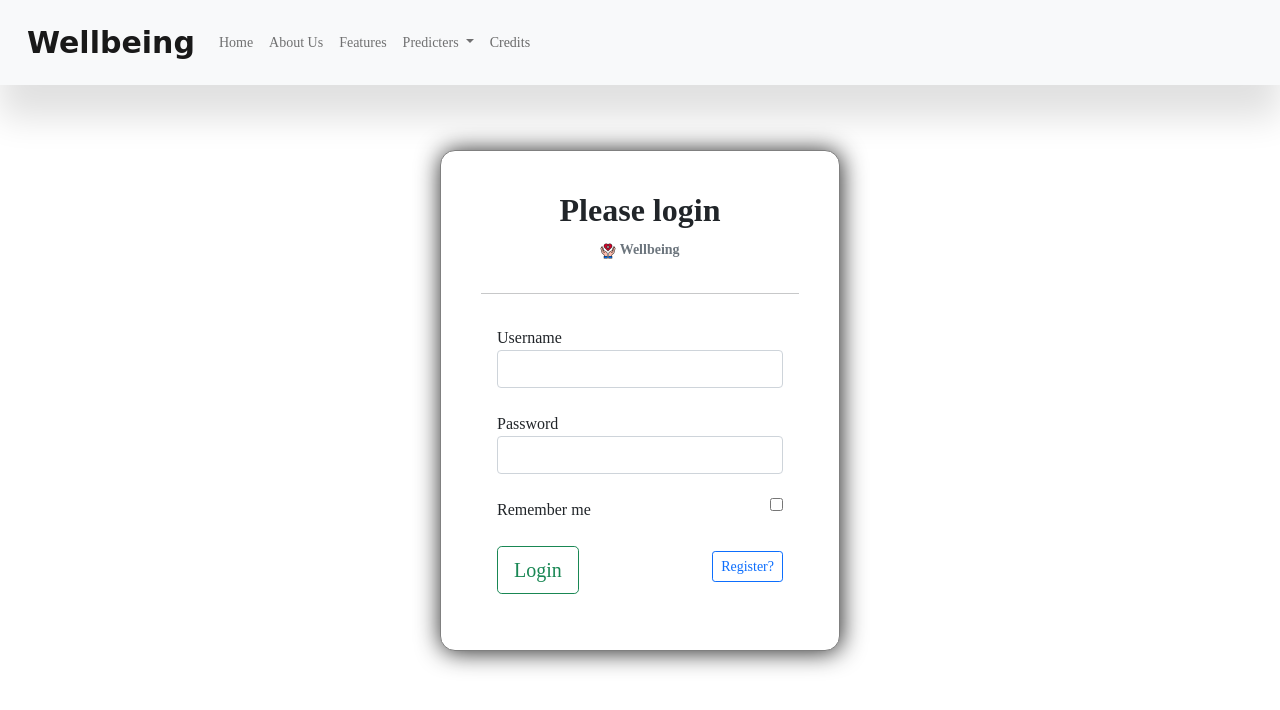
After one commit to ahmishra/Wellbeing, a Flask app: page /login in a window 1280 px wide. The commit adds this page. Shown: the top 710 px of the page. Run offline with Flask 2, Linux system fonts and the light colour scheme; parts of the project's set-up code (start-up, migrations or seed data) failed here and were passed over; some libraries are stand-ins or nearby versions; some web fonts are replaced.

Commit message:
Added login and register forn

```diff
--- a/main.py
+++ b/main.py
@@ -2,12 +2,33 @@
 from flask import render_template, request, Flask
 from joblib import load
 from pandas import read_csv
+from flask_wtf import FlaskForm
+from wtforms import StringField, PasswordField, BooleanField
+from wtforms.validators import InputRequired, Email, Length
+
+
+
+
+
+
+
+
+
+# Initializing App
+app = Flask(__name__)
+app.config["SECRET_KEY"] = "secret"
+
+
+
+
+
+
+
 
 # Global Variables
 model_health_insurance = load("Models/health_insurance_model.joblib")
 scaler_health_insurance = load("Models/health_insurance_scaler.joblib")
 pipeline_diabetes = load("Models/diabetes_pipeline.joblib")
-
 symptom_desc = read_csv("Datasets/symptom_desc.csv").drop_duplicates()
 symptom_desc['Disease'] = symptom_desc['Disease'].apply(lambda x: x.lower())
 symptom_desc = list(symptom_desc.values)
@@ -16,8 +37,24 @@ symptom_precaution['Disease'] = symptom_precaution['Disease'].apply(lambda x: x.
 symptom_precaution = list(symptom_precaution.values)
 foodsncals = list(read_csv("Datasets/foodsncals.csv").drop_duplicates().values)
 
+
+
+
+
+
+
+
+
+
+
+
+
+
+
+
+
+
 foods = []
-
 # Initilazing Foods
 for i in foodsncals:
     foods.append({
@@ -26,8 +63,6 @@ for i in foodsncals:
         "cals":i[2],
         "cals_raw":int(i[2].split()[0])
     })
-
-
 # Helper functions
 def get_symptom_description(symptom):
     """
@@ -42,8 +77,6 @@ def get_symptom_description(symptom):
                 results.append(list(i))
 
     return results
-
-
 def get_symptom_precaution(symptom):
     """
     Gets symptom's cure(s) given the symptom
@@ -83,11 +116,57 @@ def get_food_cals(food):
 
 
 
-# Initializing App
-app = Flask(__name__)
+
+
+
+
+# Forms
+class LoginForm(FlaskForm):
+    username = StringField("username", validators=[InputRequired(), Length(min=3, max=16)])
+    password = PasswordField("password", validators=[InputRequired(), Length(min=8, max=80)])
+    remember = BooleanField("Remember me")
+
+
+class RegisterForm(FlaskForm):
+    username = StringField("username", validators=[InputRequired(), Length(min=3, max=16)])
+    email = StringField("email", validators=[InputRequired(), Email(message="The email provided is invalid"), Length(256)])
+    password = PasswordField("password", validators=[InputRequired(), Length(min=8, max=80)])
+
+
+
+
+
+
 
 
 # App routes and logic
+# Login view
+@app.route("/login")
+def login():
+    form = LoginForm()
+    return render_template("login.html", form=form)
+
+
+# Register view
+@app.route("/register")
+def register():
+    form = RegisterForm()
+    return render_template("register.html", form=form)
+
+
+
+
+
+
+
+
+
+
+
+
+
+
+
 
 # Home page
 @app.route("/")
@@ -107,6 +186,14 @@ def credits():
     """
 
     return render_template("credits.html")
+
+
+
+
+
+
+
+
 
 
 # Symptom Describer
@@ -141,6 +228,21 @@ def symptom_curer():
         return render_template("symptom_curer.html")
 
 
+
+
+
+
+
+
+
+
+
+
+
+
+
+
+
 # Diabetes predicter and logic
 @app.route("/diabetes_predicter", methods=["POST", "GET"])
 def diabetes_predicter():
@@ -172,7 +274,6 @@ def health_insurance_predicter():
     """
     Predicts calue of health insurance
     """
-
     if request.method == "POST":
         age = int(request.form['age'])
         bmi = float(request.form['bmi'])
@@ -218,6 +319,26 @@ def health_insurance_predicter():
         return render_template("health_insurance_predicter.html")
 
 
+
+
+
+
+
+
+
+
+
+
+
+
+
+
+
+
+
+
+
+
 # BMI Calculator
 @app.route("/bmicalculator", methods=["POST", "GET"])
 def bmi_calculator():
@@ -253,8 +374,24 @@ def calorie_calc():
             for i in results:
                 summed_cals.append(i['cals_raw'])
 
+    return render_template("cal_calc.html", results=results, summed_cals=sum(summed_cals), cals_left=expected_cals-sum(summed_cals), expected_cals=expected_cals)
 
-    return render_template("cal_calc.html", results=results, summed_cals=sum(summed_cals), cals_left=expected_cals-sum(summed_cals), expected_cals=expected_cals)
+
+
+
+
+
+
+
+
+
+
+
+
+
+
+
+
 
 # Running App
 if __name__ == "__main__":
--- a/templates/index.html
+++ b/templates/index.html
@@ -28,7 +28,7 @@ endblock title %} {% block content %}
         </p>
         <a
           type="button"
-          href="#about-us"
+          href="{{ url_for('register') }}"
           class="btn btn-lg"
           style="
             background-color: #11772d;
@@ -94,7 +94,7 @@ endblock title %} {% block content %}
       </h1>
 
       <div class="container">
-        <div class="container" style="margin-left: 75px;">
+        <div class="container" style="margin-left: 8%;">
 
             <div class="row container">
           <!-- Diabetes -->
--- /dev/null
+++ b/templates/login.html
@@ -0,0 +1,34 @@
+{% extends "base.html" %}
+{% block title %}
+Wellbeing | Login
+{% endblock title %}
+
+{% block content %}
+<div class="container">
+    <div class="card" style="margin-top: 150px; padding: 40px; border-radius: 15px; box-shadow: 1px 1px 25px #212121; border: 1px solid gray; width: 25rem; margin: 0 auto; float: none; margin-top: 150px;">
+    <h2 style="font-weight: bolder; text-align: center;">Please login</h2>
+    <p style="font-weight: bolder; text-align: center;"><small class="text-muted"><img width="16" height="16" src="{{ url_for('static', filename='images/icon.png') }}" alt=""> Wellbeing</small></p>
+    <hr class="container">
+    <div class="card-body">
+        <form method="post">
+            {{ form.hidden_tag() }}
+
+            <label for="username">Username</label>
+            {{ form.username(label="username", class="form-control") }}
+            <br>
+
+            <label for="password">Password</label>
+            {{ form.password(label="password", class="form-control") }}
+            <br>
+
+            {{ form.remember(label="remember", style="float: right;") }}
+            <label for="remember">Remember me</label>
+            <br>
+            <br>
+            <button class="btn btn-lg btn-outline-success btn-block" type="submit" style="float: left;">Login</button>
+            <a href="{{ url_for('register') }}" style="float: right; margin-top: 5px;" class="btn btn-sm btn-outline-primary">Register?</a>
+          </form>
+    </div>
+</div>
+</div>
+{% endblock content %}
```
Also changed, not shown: templates/register.html (added, +34 -0 lines).
